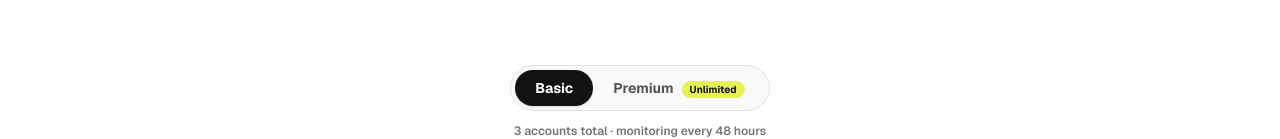
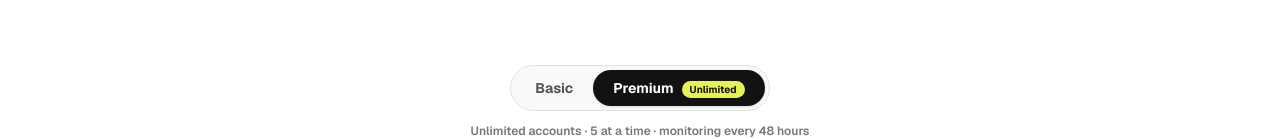
Before and after one commit to BhavyeKhetan/checkfollows, a Next.js app: page /pricing in a window 1280 px wide. Shown: the part 665-804 px from the top of the page. Built offline with nearby package versions, Linux system fonts and the light colour scheme; no server answers.

Commit message:
Set Premium tier and Quarterly cadence as default across onboarding and pricing

```diff
--- a/src/app/onboarding/page.tsx
+++ b/src/app/onboarding/page.tsx
@@ -108,7 +108,7 @@ function OnboardingContent() {
   const [email, setEmail] = useState("");
   const [relationship, setRelationship] = useState("");
   const [cadence, setCadence] = useState<Cadence>("quarterly");
-  const [tier, setTier] = useState<Tier>("base");
+  const [tier, setTier] = useState<Tier>("premium");
   const [emailAlerts, setEmailAlerts] = useState(false);
   const [showCheckout, setShowCheckout] = useState(false);
   const [openFaq, setOpenFaq] = useState<number | null>(0);
--- a/src/components/checkout/embedded-checkout.tsx
+++ b/src/components/checkout/embedded-checkout.tsx
@@ -169,7 +169,7 @@ function isValidEmail(email?: string): boolean {
 function CheckoutFormInner({
   clientSecret,
   cadence,
-  tier = "base",
+  tier = "premium",
   emailAlerts = false,
   subscriptionId,
   defaultEmail,
@@ -413,7 +413,7 @@ function cacheKeyFor(
 
 export default function EmbeddedCheckout({
   cadence,
-  tier = "base",
+  tier = "premium",
   emailAlerts,
   email,
   username,
--- a/src/components/marketing/checkout-button.tsx
+++ b/src/components/marketing/checkout-button.tsx
@@ -7,7 +7,7 @@ import { track } from "@/lib/mixpanel";
 
 export function CheckoutButton({
   cadence,
-  tier = "base",
+  tier = "premium",
   emailAlerts = false,
   label = "Get started",
   variant = "primary",
--- a/src/components/marketing/pricing.tsx
+++ b/src/components/marketing/pricing.tsx
@@ -74,7 +74,7 @@ const PRICING_FAQS = [
 
 export function Pricing() {
   const [cadence, setCadence] = useState<Cadence>("quarterly");
-  const [tier, setTier] = useState<Tier>("base");
+  const [tier, setTier] = useState<Tier>("premium");
   const [emailAlerts, setEmailAlerts] = useState(false);
 
   useEffect(() => {
```
